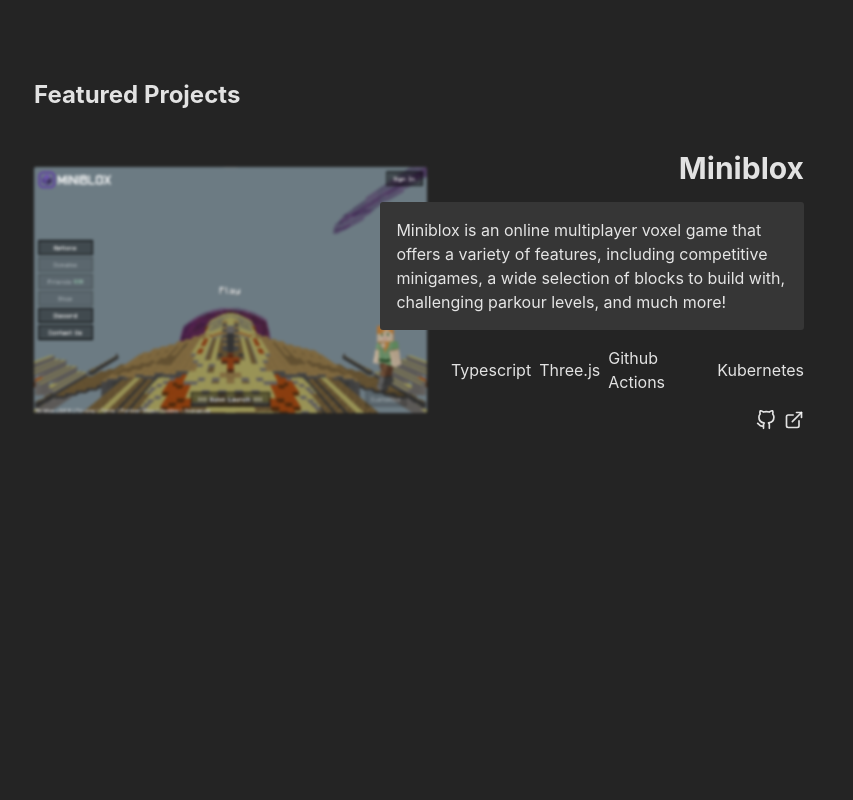
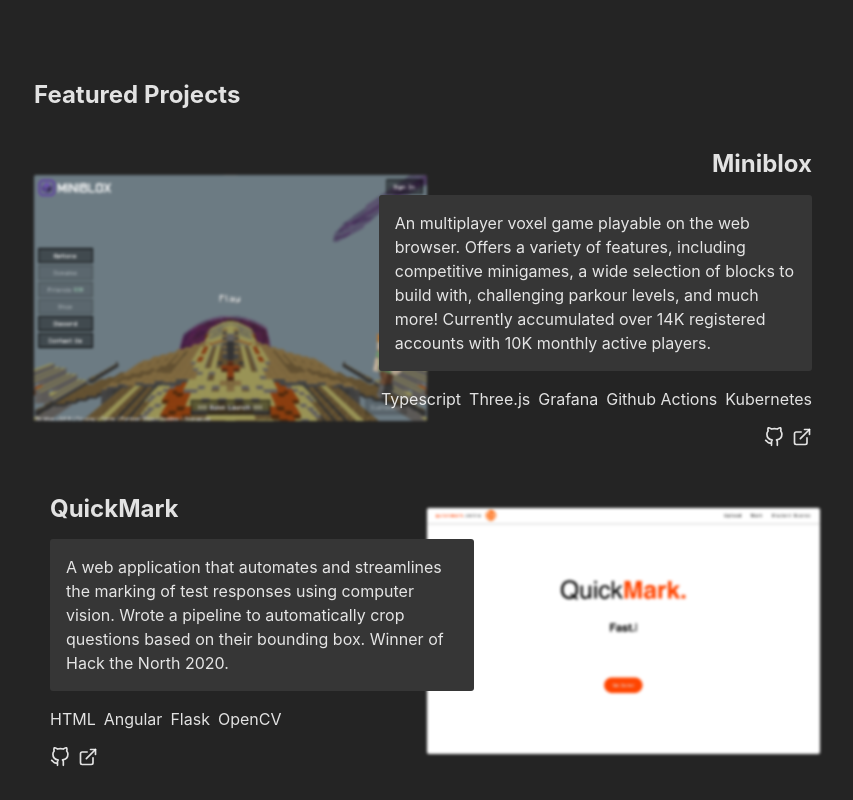
Before and after one commit to victoryqwei/victorwei.com, a React (Vite) app: page / in a window 1280 px wide. Shown: the part 1820-2620 px from the top of the page, without its empty margins (213-1066 px from the left). Built offline with nearby package versions, Linux system fonts and the light colour scheme.

Commit message:
feat: add quickmark project

```diff
--- a/src/App.tsx
+++ b/src/App.tsx
@@ -50,9 +50,10 @@
             <FadeInSection>
               <Projects />
             </FadeInSection>
-            <Contact />
 
-            {/* <Footer /> */}
+            <FadeInSection>
+              <Contact />
+            </FadeInSection>
           </VStack>
         </Box>
       </Center>
--- a/src/index.css
+++ b/src/index.css
@@ -17,8 +17,10 @@
 }
 
 .background-filter::after {
-  -webkit-backdrop-filter: blur(4px); /* Use for Safari 9+, Edge 17+ (not a mistake) and iOS Safari 9.2+ */
-  backdrop-filter: blur(4px); /* Supported in Chrome 76 */
+  -webkit-backdrop-filter: blur(3px); /* Use for Safari 9+, Edge 17+ (not a mistake) and iOS Safari 9.2+ */
+  backdrop-filter: blur(3px); /* Supported in Chrome 76 */
+  background: "rgba(0, 0, 0, .4)";
+  filter: brightness(0.5);
 
   content: "";
   display: block;
--- a/src/react/Projects.tsx
+++ b/src/react/Projects.tsx
@@ -1,29 +1,26 @@
 import { Box, HStack, Heading, Image, Link, Text, VStack } from "@chakra-ui/react";
 import miniblox from "../assets/miniblox.png";
+import quickmark from "../assets/quickmark.png";
 import { FiExternalLink, FiGithub } from "react-icons/fi";
 import { useMobile } from "../utils/hooks";
 
-// interface ProjectData {
-//   [key: string]: {
-//     image: string;
-//     description: string;
-//   }
-// }
+interface ProjectData {
+  [key: string]: {
+    image: string;
+    description: string;
+    tools: string[];
+    links: {
+      github: string;
+      website: string;
+    };
+  };
+}
 
-const Projects: React.FC = () => {
-  const [isMobile] = useMobile();
-
+const ProjectImage: React.FC<{ src: string; link: string }> = ({ src, link }) => {
   return (
-    <Box id="projects" py="2em" px="2em" h="32em" w="100%">
-      <Heading fontSize="2xl" mb="1em">
-        Featured Projects
-      </Heading>
-
-      {!isMobile && (
-        <HStack>
     <Image
       w="50%"
-            src={miniblox}
+      src={src}
       filter="blur(1.5px)"
       transition="filter 0.3s"
       _hover={{
@@ -32,63 +29,107 @@
       }}
       borderRadius="2px"
       onClick={() => {
-              window.open("https://miniblox.io", "_blank");
+        window.open(link, "_blank");
       }}
     />
+  );
+};
 
-          <VStack zIndex={1} gap="1em" align="flex-end" p="1em" w="50%">
-            <Heading fontSize="3xl">Miniblox</Heading>
-            <Box p="1em" bgColor="#363636" w="120%" borderRadius="3px">
-              <Text>
-                Miniblox is an online multiplayer voxel game that offers a variety of features, including competitive minigames, a wide
-                selection of blocks to build with, challenging parkour levels, and much more!
-              </Text>
-            </Box>
-            <HStack>
-              <Text>Typescript</Text>
-              <Text>Three.js</Text>
-              <Text>Github Actions</Text>
-              <Text>Kubernetes</Text>
-            </HStack>
-            <HStack>
-              <Link href="https://github.com/minibloxio" isExternal>
-                <FiGithub size={20} />
-              </Link>
-              <Link href="https://miniblox.io" isExternal>
-                <FiExternalLink size={20} />
-              </Link>
-            </HStack>
-          </VStack>
-        </HStack>
-      )}
+const data: ProjectData = {
+  Miniblox: {
+    image: miniblox,
+    description:
+      "An multiplayer voxel game playable on the web browser. Offers a variety of features, including competitive minigames, a wide selection of blocks to build with, challenging parkour levels, and much more! Currently accumulated over 14K registered accounts with 10K monthly active players.",
+    tools: ["Typescript", "Three.js", "Grafana", "Github Actions", "Kubernetes"],
+    links: {
+      github: "https://github.com/minibloxio",
+      website: "https://miniblox.io",
+    },
+  },
+  QuickMark: {
+    image: quickmark,
+    description:
+      "A web application that automates and streamlines the marking of test responses using computer vision. Wrote a pipeline to automatically crop questions based on their bounding box. Winner of Hack the North 2020.",
+    tools: ["HTML", "Angular", "Flask", "OpenCV"],
+    links: {
+      github: "https://github.com/Deus-Group-HTN/quickmark",
+      website: "https://quickmark.victorwei.com",
+    },
+  },
+};
 
-      {isMobile && (
+const Projects: React.FC = () => {
+  const [isMobile] = useMobile();
+
+  return (
+    <Box id="projects" py="2em" px="2em" w="100%">
+      <Heading fontSize="2xl" mb="1em">
+        Featured Projects
+      </Heading>
+
+      <VStack gap="1em">
+        {Object.keys(data).map((name, i) => {
+          const isOdd = i % 2 === 1;
+
+          if (isMobile) {
+            return (
               <Box
+                key={i}
                 w="100%"
                 className="background-filter"
-          backgroundImage={`url(${miniblox})`}
+                backgroundImage={`url(${data[name].image})`}
                 backgroundSize="cover"
                 backgroundPosition="center"
                 borderRadius="3px"
                 backdropFilter="blur(1px)">
                 <VStack zIndex={1} gap="1em" align="flex-start" p="1em" className="u-non-blurred">
-            <Heading fontSize="2xl">Miniblox</Heading>
-            <Text>
-              Miniblox is an online multiplayer voxel game that offers a variety of features, including competitive minigames, a wide
-              selection of blocks to build with, challenging parkour levels, and much more!
-            </Text>
-            <Text>Typescript Three.js Grafana Kubernetes Kubernetes</Text>
+                  <Heading fontSize="2xl">{name}</Heading>
+                  <Text>{data[name].description}</Text>
+                  <Text>{data[name].tools.join(" ")}</Text>
                   <HStack>
-              <Link href="https://github.com/minibloxio" isExternal>
+                    <Link href={data[name].links.github} isExternal>
                       <FiGithub size={20} />
                     </Link>
-              <Link href="https://miniblox.io" isExternal>
+                    <Link href={data[name].links.website} isExternal>
                       <FiExternalLink size={20} />
                     </Link>
                   </HStack>
                 </VStack>
               </Box>
-      )}
+            );
+          } else {
+            return (
+              <HStack key={i}>
+                {!isOdd && <ProjectImage src={data[name].image} link={data[name].links.website} />}
+
+                <VStack zIndex={1} gap="1em" align={isOdd ? "flex-start" : "flex-end"} p="1em" w="50%">
+                  <Heading fontSize="2xl">{name}</Heading>
+                  <Box p="1em" bgColor="#363636" w="120%" borderRadius="3px">
+                    <Text>{data[name].description}</Text>
+                  </Box>
+                  <HStack>
+                    {data[name].tools.map((v, i) => (
+                      <Text key={i} whiteSpace="nowrap">
+                        {v}{" "}
+                      </Text>
+                    ))}
+                  </HStack>
+                  <HStack>
+                    <Link href={data[name].links.github} isExternal>
+                      <FiGithub size={20} />
+                    </Link>
+                    <Link href={data[name].links.website} isExternal>
+                      <FiExternalLink size={20} />
+                    </Link>
+                  </HStack>
+                </VStack>
+
+                {isOdd && <ProjectImage src={data[name].image} link={data[name].links.website} />}
+              </HStack>
+            );
+          }
+        })}
+      </VStack>
     </Box>
   );
 };
```
Also changed, not shown: src/assets/quickmark.png (added). Lines whose indentation alone changed are shown as unchanged.
